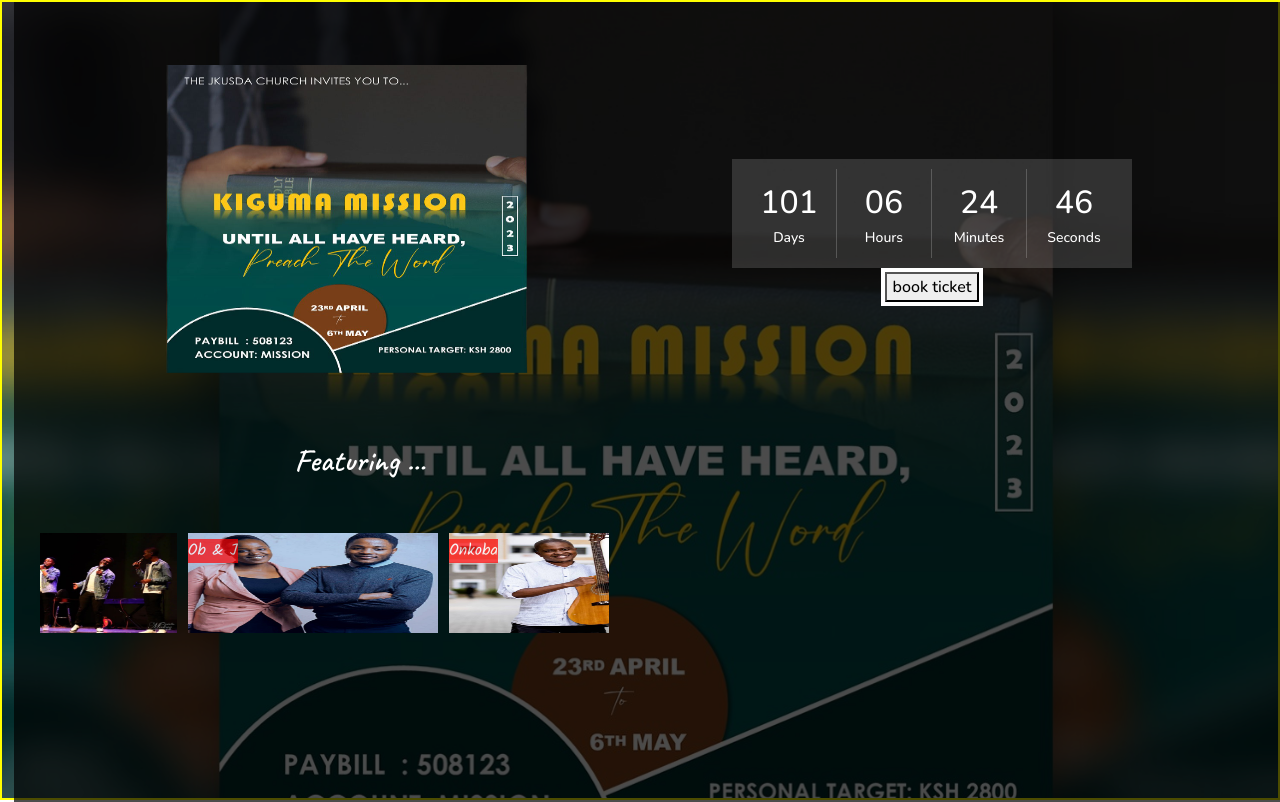
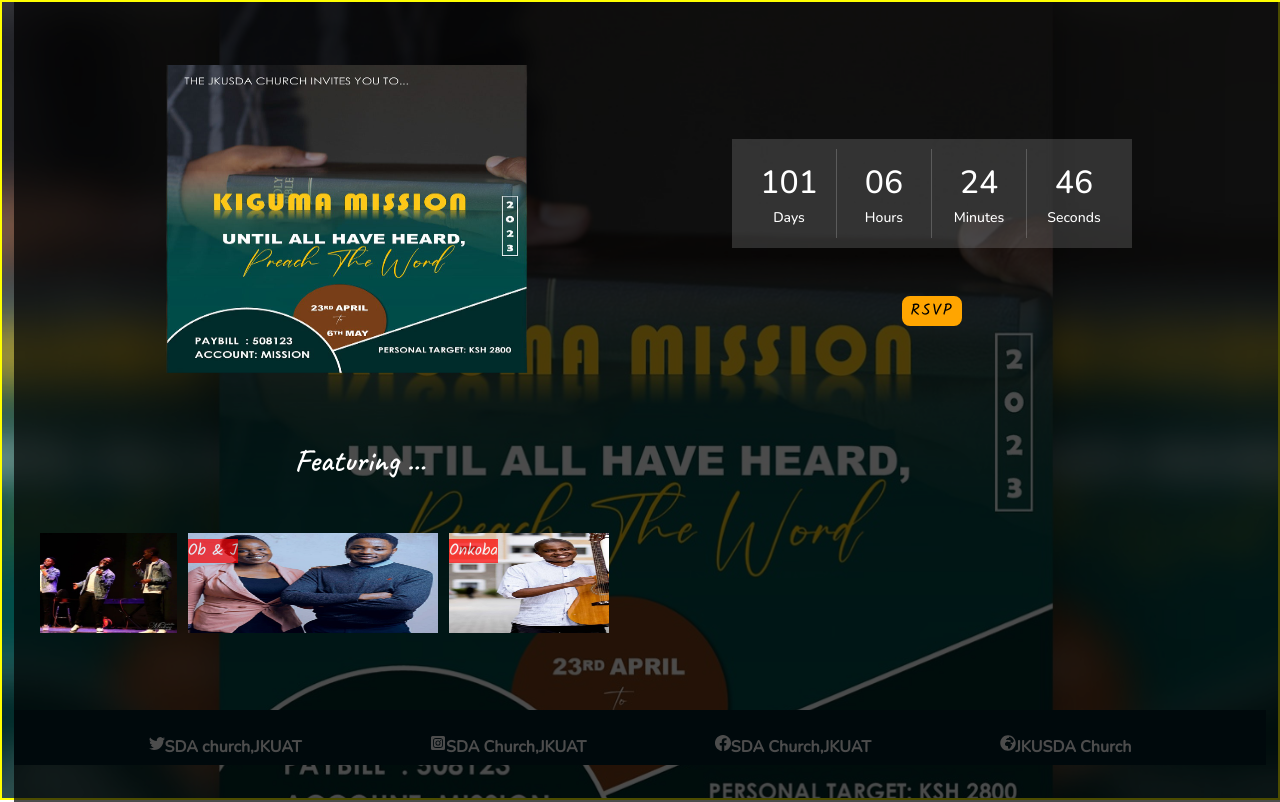
Before and after one commit to devblackie/kiguma-concert-ticketing, a React (Create React App) app: page / in a window 1280 px wide. Built offline with nearby package versions, Linux system fonts and the light colour scheme.

Commit message:
Styling of the RSVP button

```diff
--- a/src/components/choirs/choir.css
+++ b/src/components/choirs/choir.css
@@ -2,18 +2,12 @@
   height: 30vh;
   /* min-height: 100%; */
   position: static;
-  /* display: grid;
-  place-items: center;  */
-  /* border: 2px solid red; */
   margin-top: 20px;
-  /* margin-left: rem; */
-  margin-right: 35rem;
+    margin-right: 35rem;
   overflow: hidden;
-
-
   /* border: 2px solid red; */
   z-index: 13;
-  /* background-color: rgba(192, 192, 192,0.9); */
+  /* background-color: rgba(192, 192, 192,0.7); */
 
 
   display: flex;
--- a/src/pages/LandingPageFolder/Landing.css
+++ b/src/pages/LandingPageFolder/Landing.css
@@ -59,11 +59,17 @@ p {
   width: 100vw;
   height: 90vh;
 }
-.landingviewpage .ticket {
-  background: orange;
+.landingviewpage button {
+  margin-top: 3rem;
   color: black;
-  border: 4px solid white;
+  border: 2px solid orange;
+  border-radius: .5rem;
+ background: orange;
+ letter-spacing: 2px;
+ font-family: 'Kalam', cursive;
+ font-weight: 500;
 }
+
 /* ------components in landing page end------- */
 #partners {
   /*border: 2px solid red;*/
@@ -80,7 +86,7 @@ p {
 
 }
 /* -----choirs section end */
-/* .foot{
+.foot{
   display: flex;
   justify-content: space-evenly;
   padding: 6px;
@@ -94,9 +100,12 @@ p {
   background-color: #001E2A;
   z-index: 15;
 
+
+
+
 }
 footer {
-  z-index: 15;
+  z-index: 1;
   background-color: #001E2A;
 
 
@@ -111,7 +120,7 @@ footer {
   color: #fff;
   font-size: medium;
   font-weight: 600;
-} */
+}
 #footer {
   display: flex;
   align-items: flex-start;
--- a/src/pages/LandingPageFolder/Landing.js
+++ b/src/pages/LandingPageFolder/Landing.js
@@ -20,13 +20,13 @@ export default function Landing() {
         </div>
         <div className="landingviewpage">
           <Timer />
-          <div className="ticket" id="bookbutton">
+
             <Link to="/login">
               <button className="" type="submit">
-                book ticket
+                RSVP
               </button>
             </Link>
-          </div>
+
         </div>
       </div>
       {/* partners section */}
@@ -35,7 +35,7 @@ export default function Landing() {
       </div>
       {/* partners section */}
       {/* footersection */}
-      {/* <footer>
+      <footer>
         <div className="foot">
           <Link to="" id="linkf">
             <BsTwitter />
@@ -55,7 +55,7 @@ export default function Landing() {
             JKUSDA Church
           </Link>
         </div>
-      </footer> */}
+      </footer>
     </div>
   );
 }
```
